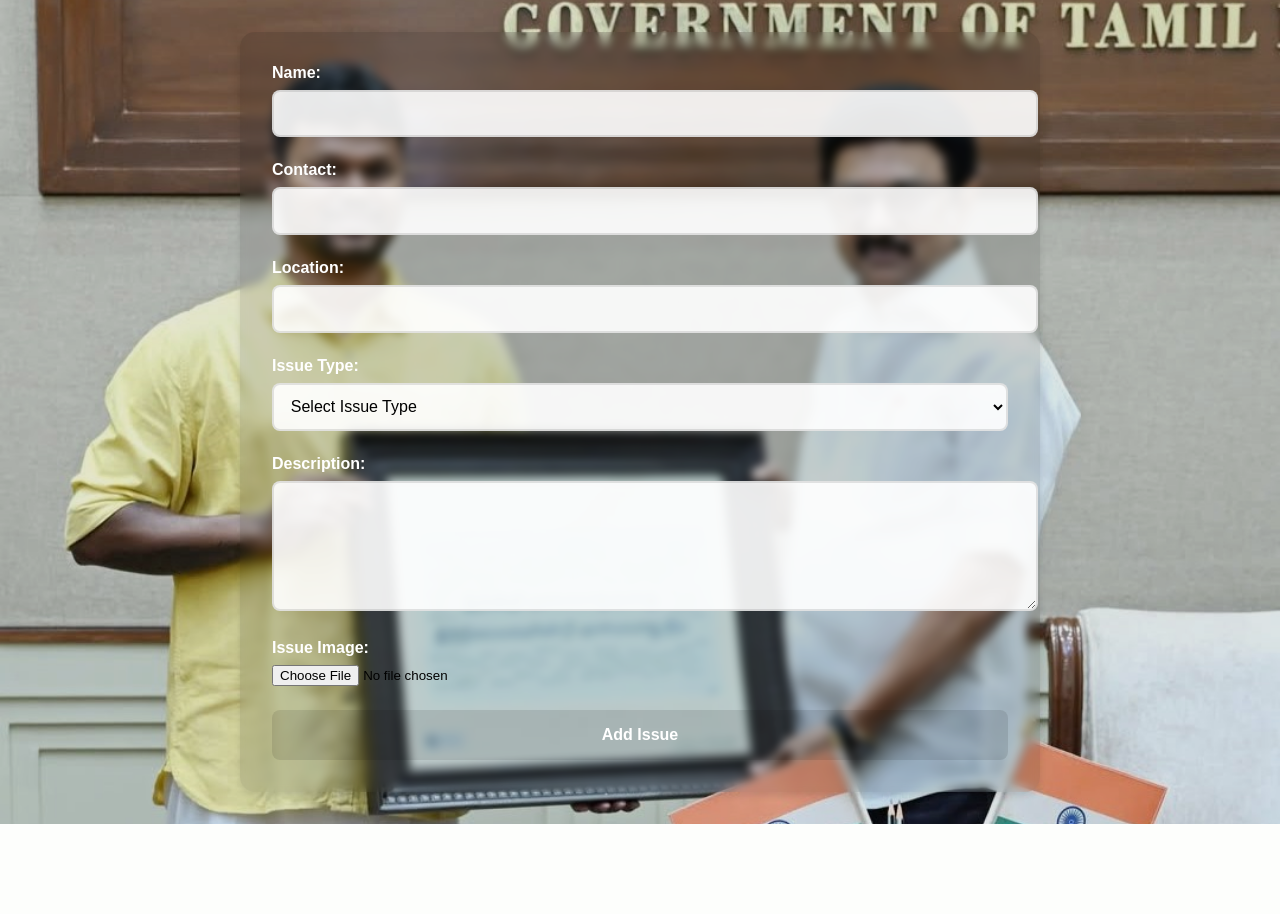
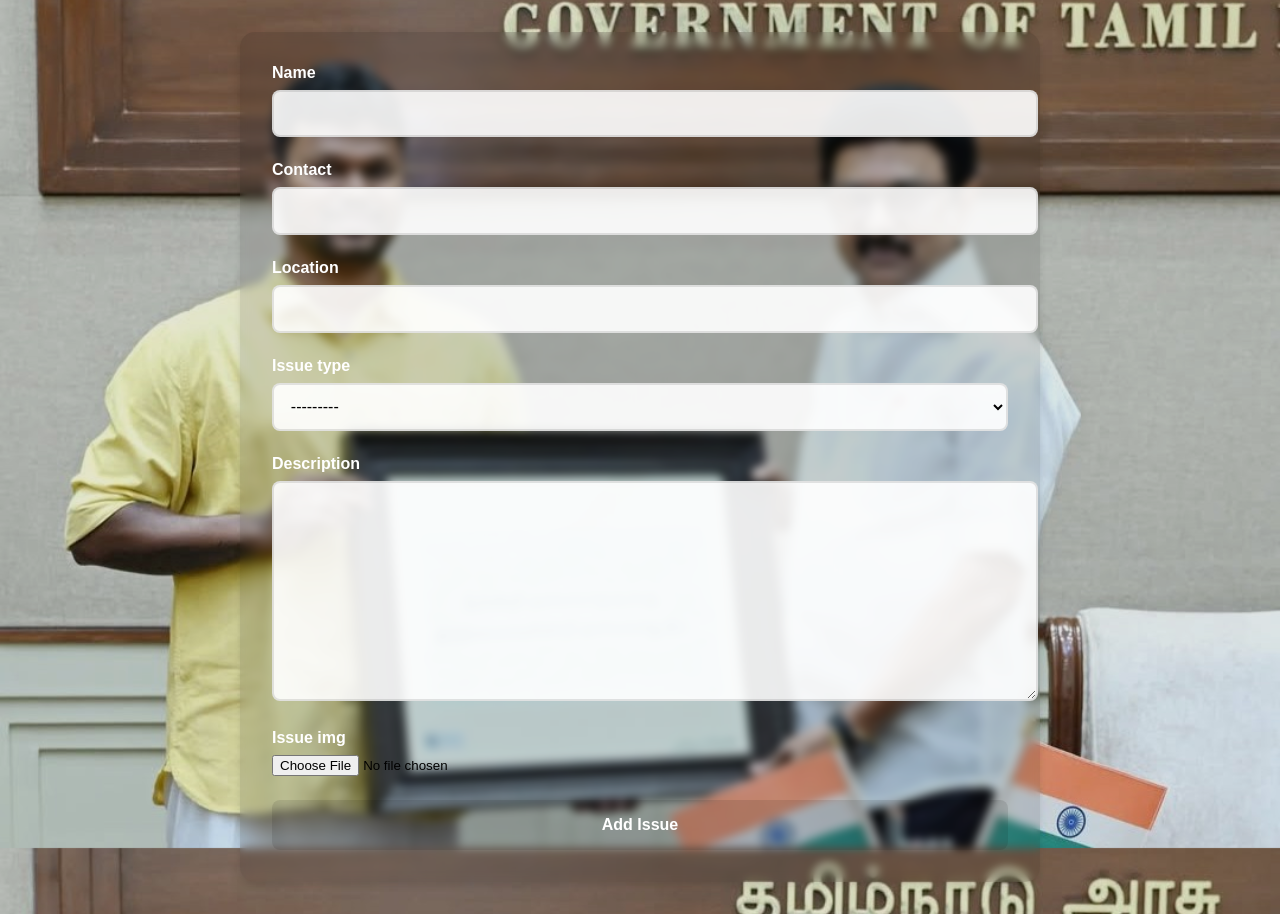
Before and after one commit to BARANICHANDRAN/Mega_Foundation, a Django app: page /add/ in a window 1280 px wide. Shown: the part 112-1026 px from the top of the page. Before the commit the page ends 936 px from the top, so only its background shows below. Run offline with Django 5.2, Linux system fonts and the light colour scheme.

Commit message:
Update add_issue.html

```diff
--- a/service/templates/add_issue.html
+++ b/service/templates/add_issue.html
@@ -152,42 +152,19 @@
         <div class="form-container">
             <form method="post" enctype="multipart/form-data">
                 {% csrf_token %}
-                <div class="form-group">
-                    <label for="name">Name:</label>
-                    <input type="text" id="name" name="name" required>
-                </div>
-
-                <div class="form-group">
-                    <label for="contact">Contact:</label>
-                    <input type="tel" id="contact" name="contact" required>
-                </div>
-
-                <div class="form-group">
-                    <label for="location">Location:</label>
-                    <input type="text" id="location" name="location" required>
-                </div>
-
-                <div class="form-group">
-                    <label for="issue_type">Issue Type:</label>
-                    <select id="issue_type" name="issue_type" required>
-                        <option value="">Select Issue Type</option>
-                        <option value="Education">Education</option>
-                        <option value="Healthcare">Healthcare</option>
-                        <option value="Environment">Environment</option>
-                        <option value="Social">Social</option>
-                    </select>
-                </div>
-
-                <div class="form-group">
-                    <label for="description">Description:</label>
-                    <textarea id="description" name="description" required></textarea>
-                </div>
-
-                <div class="form-group">
-                    <label for="issue_img">Issue Image:</label>
-                    <input type="file" id="issue_img" name="issue_img" accept="image/*">
-                </div>
-
+                {% for field in form %}
+                    <div class="form-group">
+                        <label for="{{ field.id_for_label }}">{{ field.label }}</label>
+                        {{ field }}
+                        {% if field.errors %}
+                            <div class="error">
+                                {% for error in field.errors %}
+                                    {{ error }}
+                                {% endfor %}
+                            </div>
+                        {% endif %}
+                    </div>
+                {% endfor %}
                 <button type="submit" class="submit-btn">Add Issue</button>
             </form>
 
```
